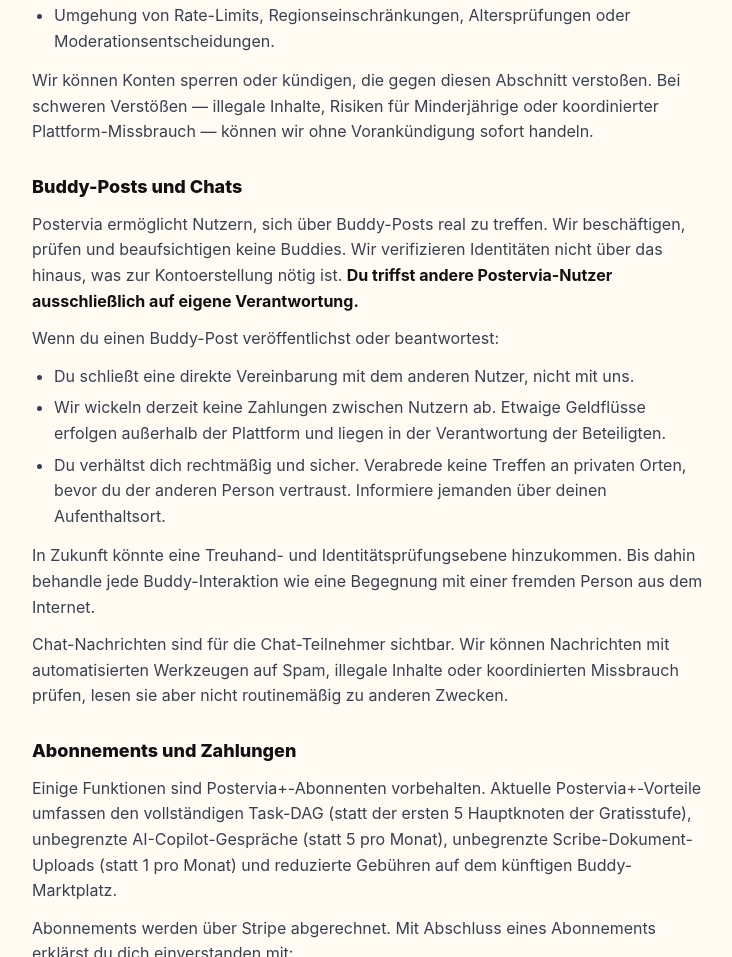
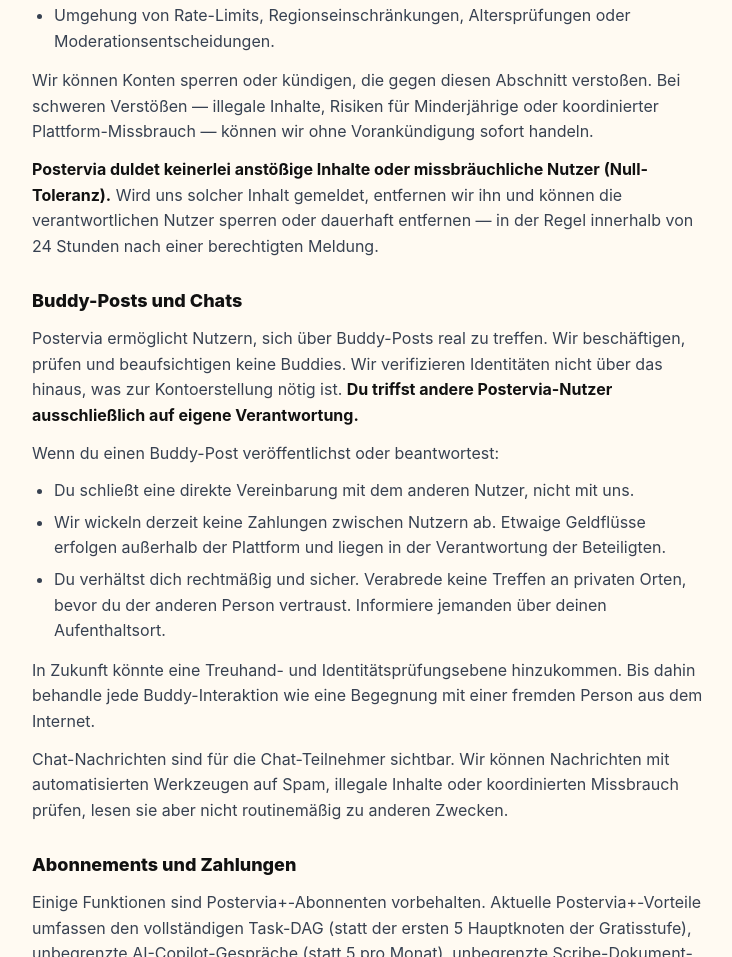
Before and after one commit to Yinchaochen/postervia-web, a plain HTML site: page public/terms-de.html in a window 1280 px wide. Shown: the part 2615-3572 px from the top of the page, without its empty margins (272-1004 px from the left). Drawn offline with Linux system fonts and the light colour scheme.

Commit message:
docs(legal): add zero-tolerance clause to Terms of Use (EN+DE)

```diff
--- a/public/terms-de.html
+++ b/public/terms-de.html
@@ -135,6 +135,7 @@
 <li>Umgehung von Rate-Limits, Regionseinschränkungen, Altersprüfungen oder Moderationsentscheidungen.</li>
 </ul>
 <p>Wir können Konten sperren oder kündigen, die gegen diesen Abschnitt verstoßen. Bei schweren Verstößen — illegale Inhalte, Risiken für Minderjährige oder koordinierter Plattform-Missbrauch — können wir ohne Vorankündigung sofort handeln.</p>
+<p><strong>Postervia duldet keinerlei anstößige Inhalte oder missbräuchliche Nutzer (Null-Toleranz).</strong> Wird uns solcher Inhalt gemeldet, entfernen wir ihn und können die verantwortlichen Nutzer sperren oder dauerhaft entfernen — in der Regel innerhalb von 24 Stunden nach einer berechtigten Meldung.</p>
 <h2>Buddy-Posts und Chats</h2>
 <p>Postervia ermöglicht Nutzern, sich über Buddy-Posts real zu treffen. Wir beschäftigen, prüfen und beaufsichtigen keine Buddies. Wir verifizieren Identitäten nicht über das hinaus, was zur Kontoerstellung nötig ist. <strong>Du triffst andere Postervia-Nutzer ausschließlich auf eigene Verantwortung.</strong></p>
 <p>Wenn du einen Buddy-Post veröffentlichst oder beantwortest:</p>
```
Also changed, not shown: public/terms.html (+1 -0 lines).
